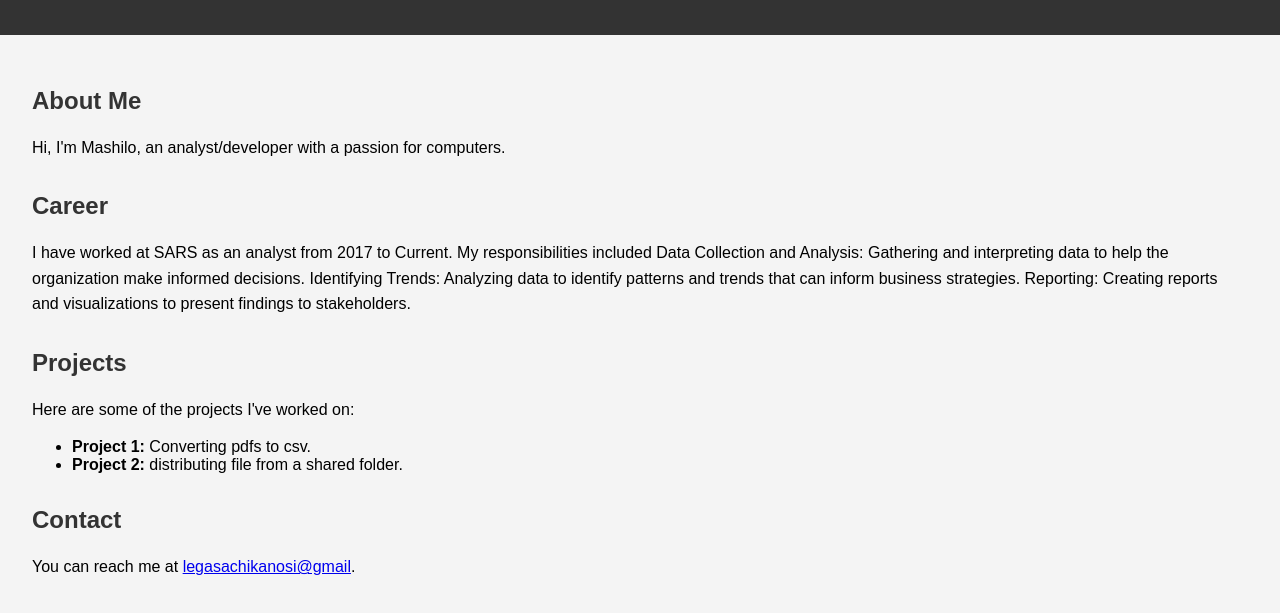
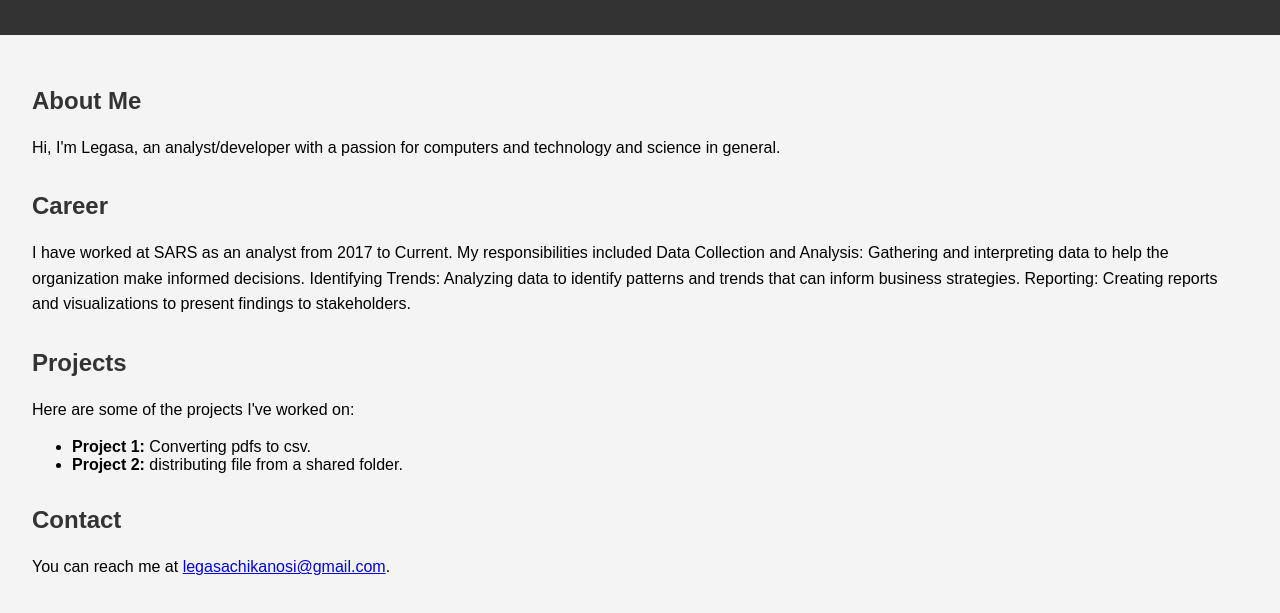
Before and after one commit to Legasa-Leswikeng/StaticSite, a plain HTML site: page Index.html in a window 1280 px wide. Shown: the part 77-690 px from the top of the page. Drawn offline with Linux system fonts and the light colour scheme.

Commit message:
Update Index.html

```diff
--- a/Index.html
+++ b/Index.html
@@ -38,7 +38,7 @@
     <div class="container">
         <div class="section">
             <h2>About Me</h2>
-            <p>Hi, I'm Mashilo, an analyst/developer with a passion for computers.</p>
+            <p>Hi, I'm Legasa, an analyst/developer with a passion for computers and technology and science in general.</p>
         </div>
         <div class="section">
             <h2>Career</h2>
@@ -56,7 +56,7 @@ Reporting: Creating reports and visualizations to present findings to stakeholde
         </div>
         <div class="section">
             <h2>Contact</h2>
-            <p>You can reach me at <a href="mailto:legasachikanosi@gmail.com">legasachikanosi@gmail</a>.</p>
+            <p>You can reach me at <a href="mailto:legasachikanosi@gmail.com">legasachikanosi@gmail.com</a>.</p>
         </div>
     </div>
 </body>
```
